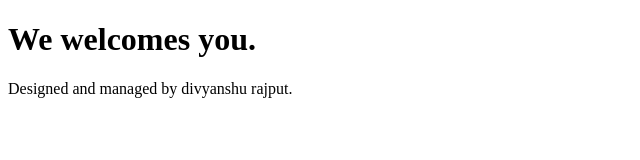
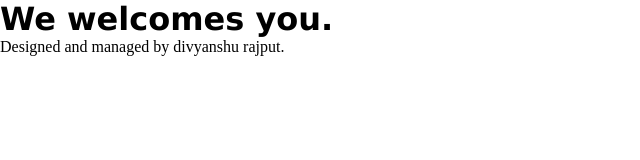
Before and after one commit to DivyanshuRajput777/smartdash, a plain HTML site: page index.html in a window 1280 px wide. Shown: the whole page, without its empty margins (0-640 px from the left). Drawn offline with Linux system fonts and the light colour scheme.

Commit message:
initialized  smartdash login page

```diff
--- /dev/null
+++ b/index.css
@@ -0,0 +1,10 @@
+*{
+         margin: 0%;
+         padding: 0%;
+}
+h1{
+         font-family: Verdana, Geneva, Tahoma, sans-serif;
+}
+footer{
+         font-family: serif;
+}
--- a/index.html
+++ b/index.html
@@ -2,6 +2,7 @@
 <html lang="en">
 <head>
          <meta charset="UTF-8">
+         <link rel="stylesheet" href="index.css">
          <meta name="viewport" content="width=device-width, initial-scale=1.0">
          <title>Document</title>
 </head>
```
